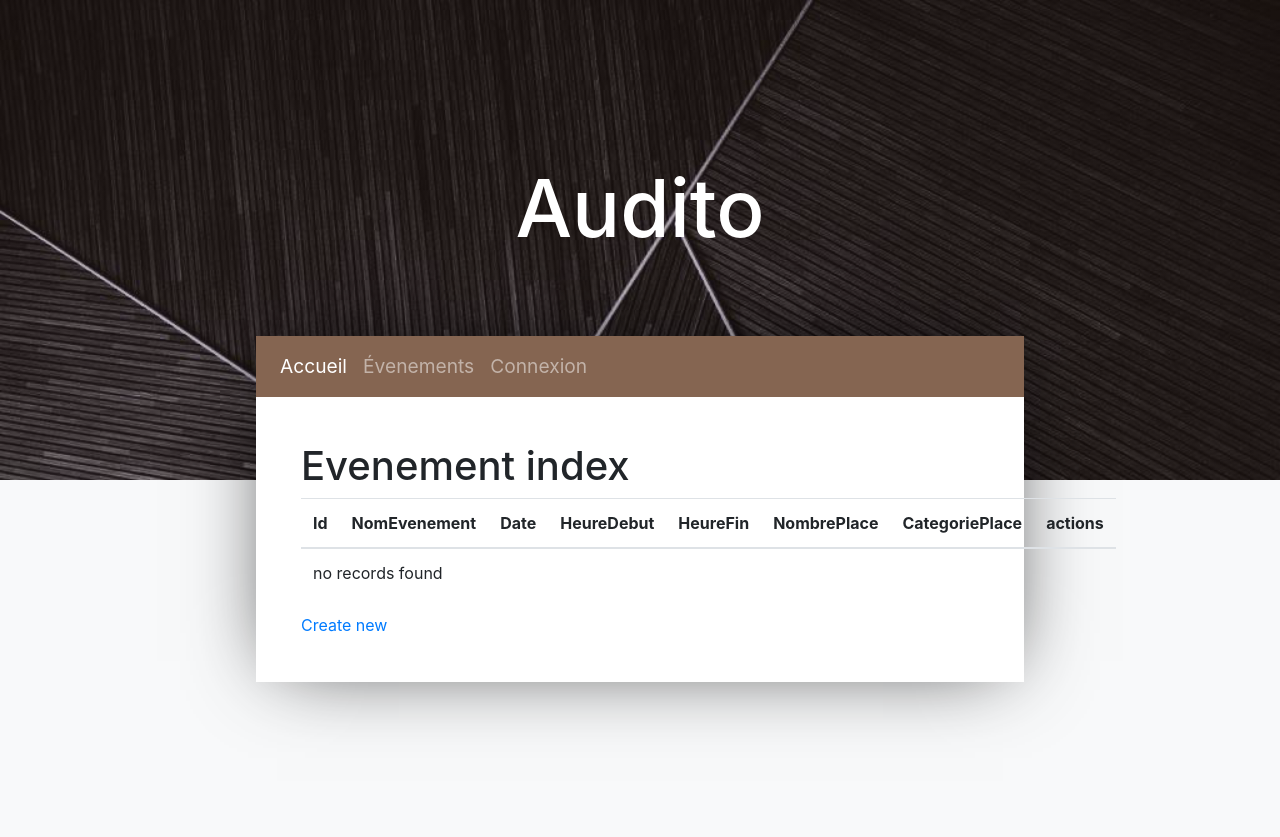
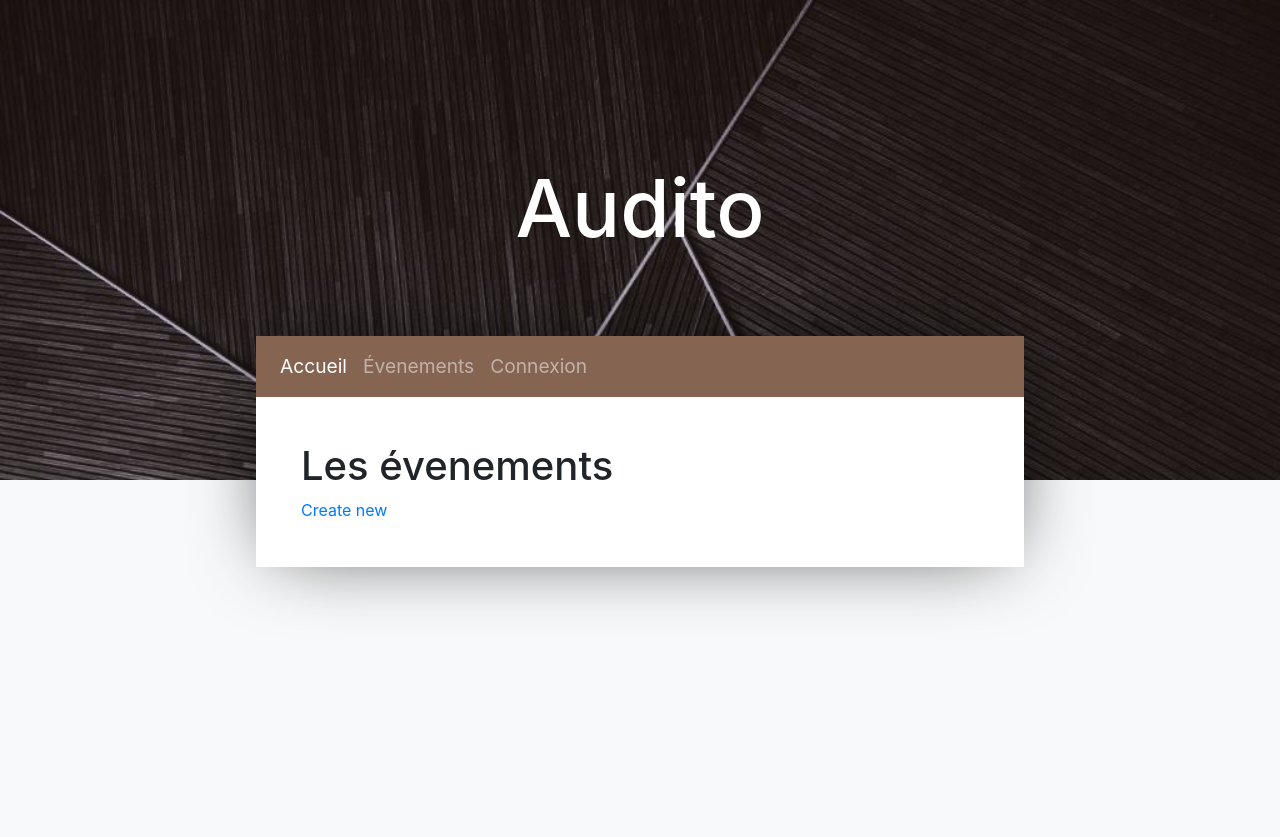
Before and after one commit to Aethernum/Symfo, a Symfony app: template templates/evenement/index.html.twig in a window 1280 px wide. Shown: the top 837 px of the page. Run offline with Twig, Linux system fonts and the light colour scheme; the template is opened without the code that fills it, so the values that code supplies are empty; some libraries are stand-ins or nearby versions.

Commit message:
Page event

```diff
--- /dev/null
+++ b/public/js/main.js
@@ -0,0 +1,6 @@
+$(document).ready(function(){
+    $('a[data-toggle="tab"]').on('shown.bs.tab', function (e) {
+        e.target // newly activated tab
+        e.relatedTarget // previous active tab
+    })
+});
--- a/src/Controller/HomeController.php
+++ b/src/Controller/HomeController.php
@@ -15,5 +15,7 @@ class HomeController extends AbstractController
         return $this->render('home/index.html.twig', [
             'name' => 'Accueil',
         ]);
+
+
     }
 }
--- a/templates/base.html.twig
+++ b/templates/base.html.twig
@@ -19,7 +19,7 @@
                     <span class="navbar-toggler-icon"></span>
                 </button>
                 <div class="collapse navbar-collapse" id="navbarNav">
-                    <ul class="navbar-nav">
+                    <ul class="nav navbar-nav">
                         <li class="nav-item active">
                             <a class="nav-link" href="{{ url('home') }}">Accueil<span class="sr-only">(current)</span></a>
                         </li>
@@ -47,6 +47,7 @@
         <script src="https://cdnjs.cloudflare.com/ajax/libs/popper.js/1.14.7/umd/popper.min.js" integrity="sha384-UO2eT0CpHqdSJQ6hJty5KVphtPhzWj9WO1clHTMGa3JDZwrnQq4sF86dIHNDz0W1" crossorigin="anonymous"></script>
         <script src="https://stackpath.bootstrapcdn.com/bootstrap/4.3.1/js/bootstrap.min.js" integrity="sha384-JjSmVgyd0p3pXB1rRibZUAYoIIy6OrQ6VrjIEaFf/nJGzIxFDsf4x0xIM+B07jRM" crossorigin="anonymous"></script>
         <script src="https://cdnjs.cloudflare.com/ajax/libs/OwlCarousel2/2.3.4/owl.carousel.min.js"></script>
+        <script src="{{ asset('js/main.js')}}"></script>
         {% block javascripts %}{% endblock %}
     </body>
 </html>
--- a/templates/evenement/index.html.twig
+++ b/templates/evenement/index.html.twig
@@ -3,43 +3,19 @@
 {% block title %}Evenement index{% endblock %}
 
 {% block body %}
-    <h1>Evenement index</h1>
-
-    <table class="table">
-        <thead>
-            <tr>
-                <th>Id</th>
-                <th>NomEvenement</th>
-                <th>Date</th>
-                <th>HeureDebut</th>
-                <th>HeureFin</th>
-                <th>NombrePlace</th>
-                <th>CategoriePlace</th>
-                <th>actions</th>
-            </tr>
-        </thead>
-        <tbody>
+    <h1>Les évenements</h1>
+    <div class="test">
         {% for evenement in evenements %}
-            <tr>
-                <td>{{ evenement.id }}</td>
-                <td>{{ evenement.NomEvenement }}</td>
-                <td>{{ evenement.Date ? evenement.Date|date('Y-m-d') : '' }}</td>
-                <td>{{ evenement.HeureDebut ? evenement.HeureDebut|date('H:i:s') : '' }}</td>
-                <td>{{ evenement.HeureFin ? evenement.HeureFin|date('H:i:s') : '' }}</td>
-                <td>{{ evenement.NombrePlace }}</td>
-                <td>{{ evenement.CategoriePlace }}</td>
-                <td>
-                    <a href="{{ path('evenement_show', {'id': evenement.id}) }}">show</a>
-                    <a href="{{ path('evenement_edit', {'id': evenement.id}) }}">edit</a>
-                </td>
-            </tr>
-        {% else %}
-            <tr>
-                <td colspan="8">no records found</td>
-            </tr>
+            {% if loop.index0 % 3 == 0  and loop.first %}
+                <div class="row">
+            {% elseif loop.index0 % 3 == 0 %}
+                </div>
+                <div class="row">
+            {% endif %}
+                <div class="col-4">{{ evenement.NomEvenement }}</div>
+            {% if loop.index0 % 3 == 1 or loop.last %}
+            {% endif %}
         {% endfor %}
-        </tbody>
-    </table>
-
+    </div>
     <a href="{{ path('evenement_new') }}">Create new</a>
 {% endblock %}
```
Also changed, not shown: public/js/HomeJs.js (line endings or trailing spaces).
